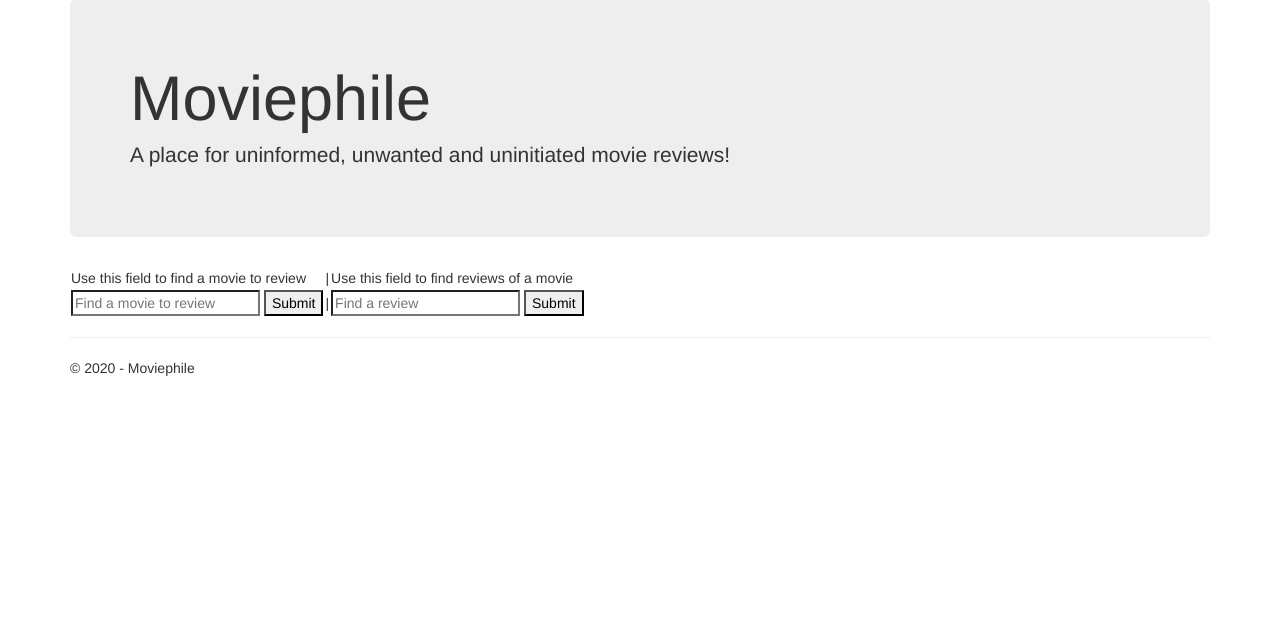
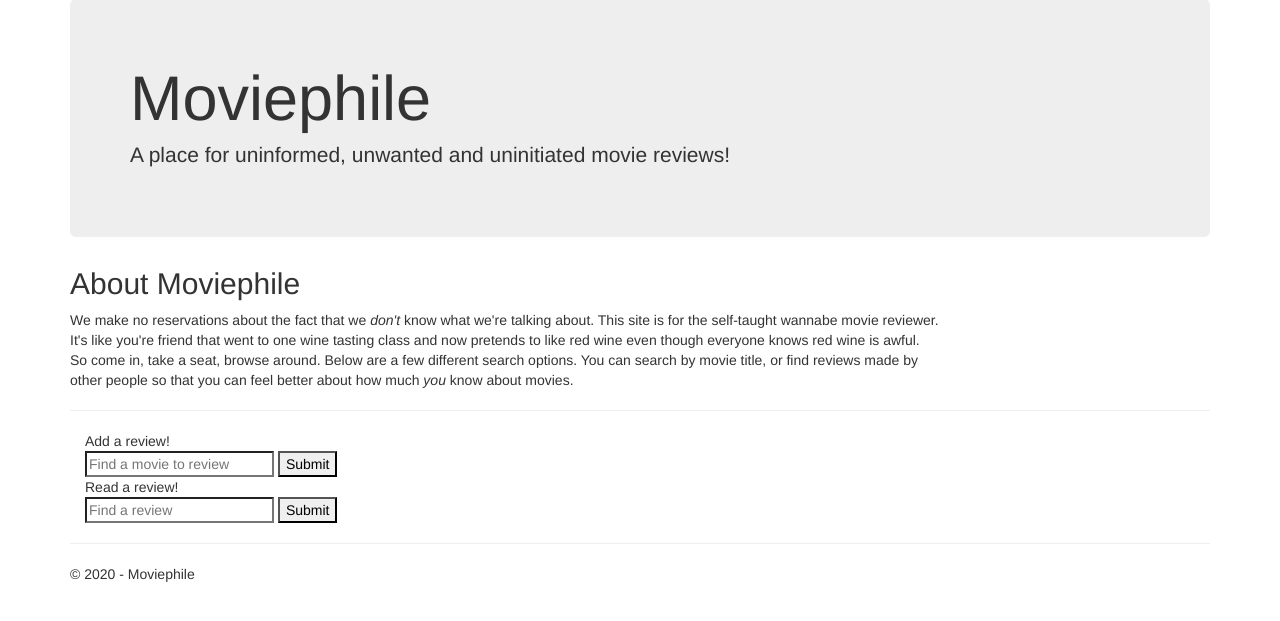
Before and after one commit to brabick/Moviephile, a Django app: page / in a window 1280 px wide. Shown: the part 51-672 px from the top of the page. Run offline with Django 3.2, Linux system fonts and the light colour scheme; some libraries are stand-ins or nearby versions.

Commit message:
Update index

```diff
--- a/DjangoMovieReviewSite/app/templates/app/index.html
+++ b/DjangoMovieReviewSite/app/templates/app/index.html
@@ -6,32 +6,44 @@
     <h1>Moviephile</h1>
     <p class="lead">A place for uninformed, unwanted and uninitiated movie reviews!</p>
 </div>
+<div>
+    <h2>About Moviephile</h2>
+    <p>
+        We make no reservations about the fact that we <i>don't</i> know what we're talking about.
+        This site is for the self-taught wannabe movie reviewer. <br />
+        It's like you're friend that went to one wine tasting class and now pretends to like
+        red wine even though everyone knows red wine is awful. <br />
+        So come in, take a seat, browse around. Below are a few different search options.
+        You can search by movie title, or find reviews made by <br />
+        other people so that you can feel better about how much <i>you</i> know about movies.
+        <br />
+    </p>
+    <hr />
+</div>
 
-<table>
-    <tr>
-        <td>
-            Use this field to find a movie to review
-        </td>
-        <td> | </td>
-        <td>Use this field to find reviews of a movie</td>
-         </tr>
-    <tr>
-    <td>
-        <form action="{% url 'search_results' %}" method="get">
+<div class="container">
+    <div class="card">
+        <div class="card-header">
+            Add a review!
+        </div>
+        <div class="card-body">
+            <form action="{% url 'search_results' %}" method="get">
         <input name="search_string" type="text" placeholder="Find a movie to review">
         <button type="submit">Submit</button>
         </form>
-    </td>
-        <td>
-             |
-        </td>
-    <td>
-        <form action="{% url 'movie' id=1 is_movie=1 is_recent=0  %}" method="get">
+        </div>
+    </div>
+    <div class="card">
+        <div class="card-header">
+            Read a review!
+        </div>
+        <div class="card-body">
+            <form action="{% url 'movie' id=1 is_movie=1 is_recent=0  %}" method="get">
         <input name="search_string" type="text" placeholder="Find a review">
         <button type="submit">Submit</button>
         </form>
-    </td>
-       </tr>
-</table>
+        </div>
+    </div>
+</div>
 
 {% endblock %}
--- a/DjangoMovieReviewSite/app/templates/app/layout.html
+++ b/DjangoMovieReviewSite/app/templates/app/layout.html
@@ -8,6 +8,7 @@
     <link rel="stylesheet" type="text/css" href="{% static 'app/content/bootstrap.min.css' %}" />
     <link rel="stylesheet" type="text/css" href="{% static 'app/content/site.css' %}" />
     <script src="{% static 'app/scripts/modernizr-2.6.2.js' %}"></script>
+
 </head>
 
 <body>
@@ -44,6 +45,7 @@
     <script src="{% static 'app/scripts/jquery-1.10.2.js' %}"></script>
     <script src="{% static 'app/scripts/bootstrap.js' %}"></script>
     <script src="{% static 'app/scripts/respond.js' %}"></script>
+
 {% block scripts %}{% endblock %}
 
 </body>
```
Also changed, not shown: DjangoMovieReviewSite/scratch.txt (+21 -1 lines).
